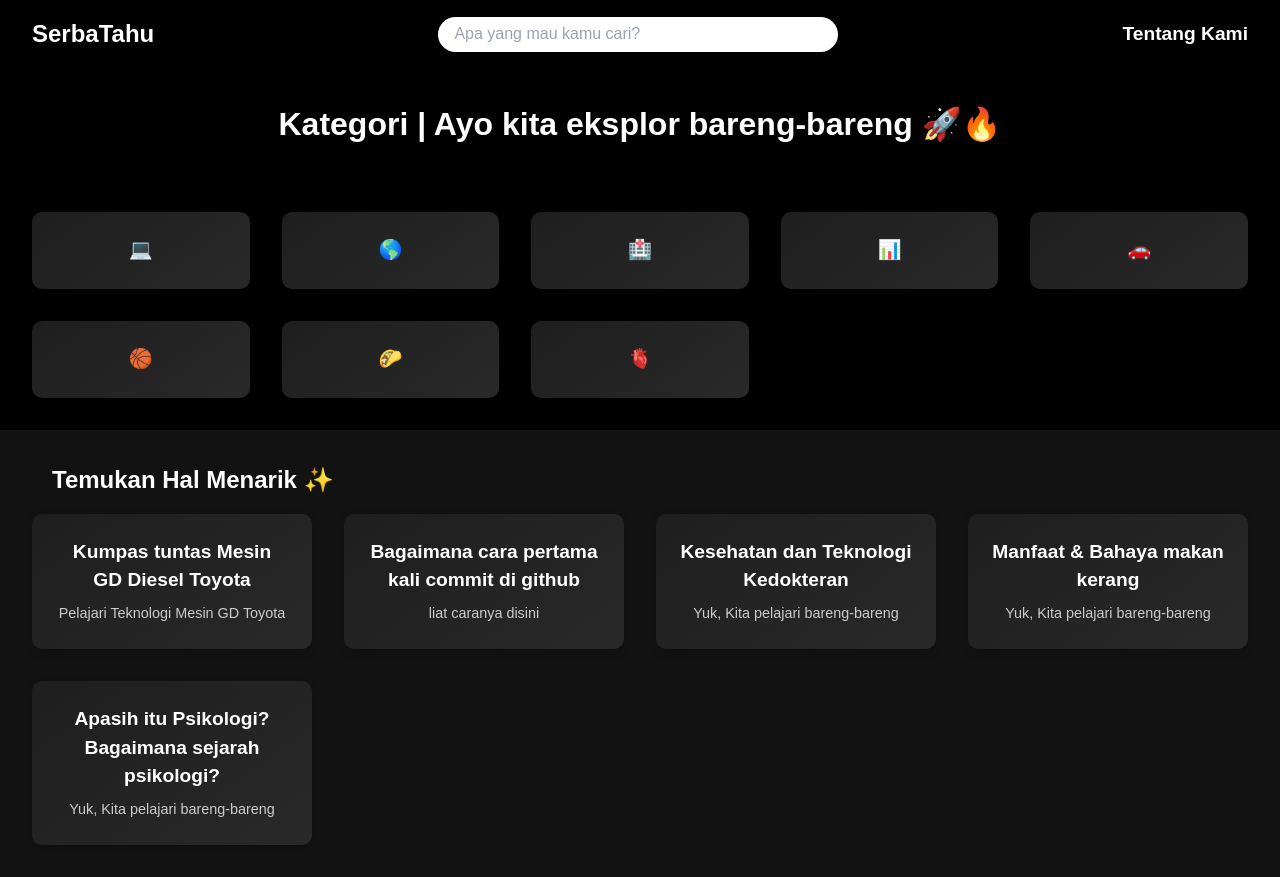
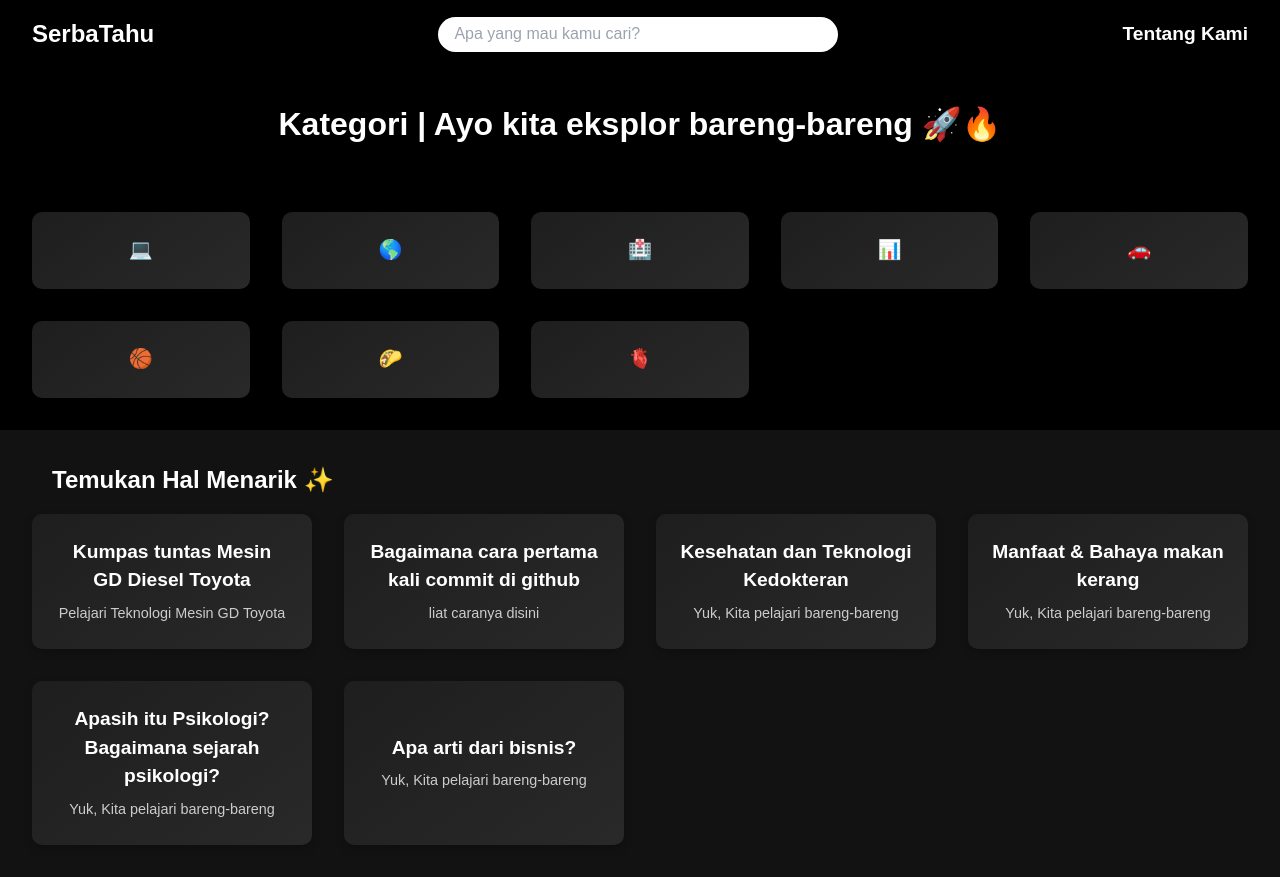
Before and after one commit to IndoNusaCorp/SerbaTahu.id, a Next.js app: page / in a window 1280 px wide. Built offline with nearby package versions, Linux system fonts and the light colour scheme.

Commit message:
Update page.tsx

```diff
--- a/src/app/page.tsx
+++ b/src/app/page.tsx
@@ -36,6 +36,11 @@ export default function Home() {
       title: "Apasih itu Psikologi? Bagaimana sejarah psikologi?",
       description: "Yuk, Kita pelajari bareng-bareng",
       href: "/psychology/arti-psikologi",
+    },
+    {
+      title: "Apa arti dari bisnis?",
+      description: "Yuk, Kita pelajari bareng-bareng",
+      href: "/bisnis/arti-bisnis",
     },
   ];
 
```
